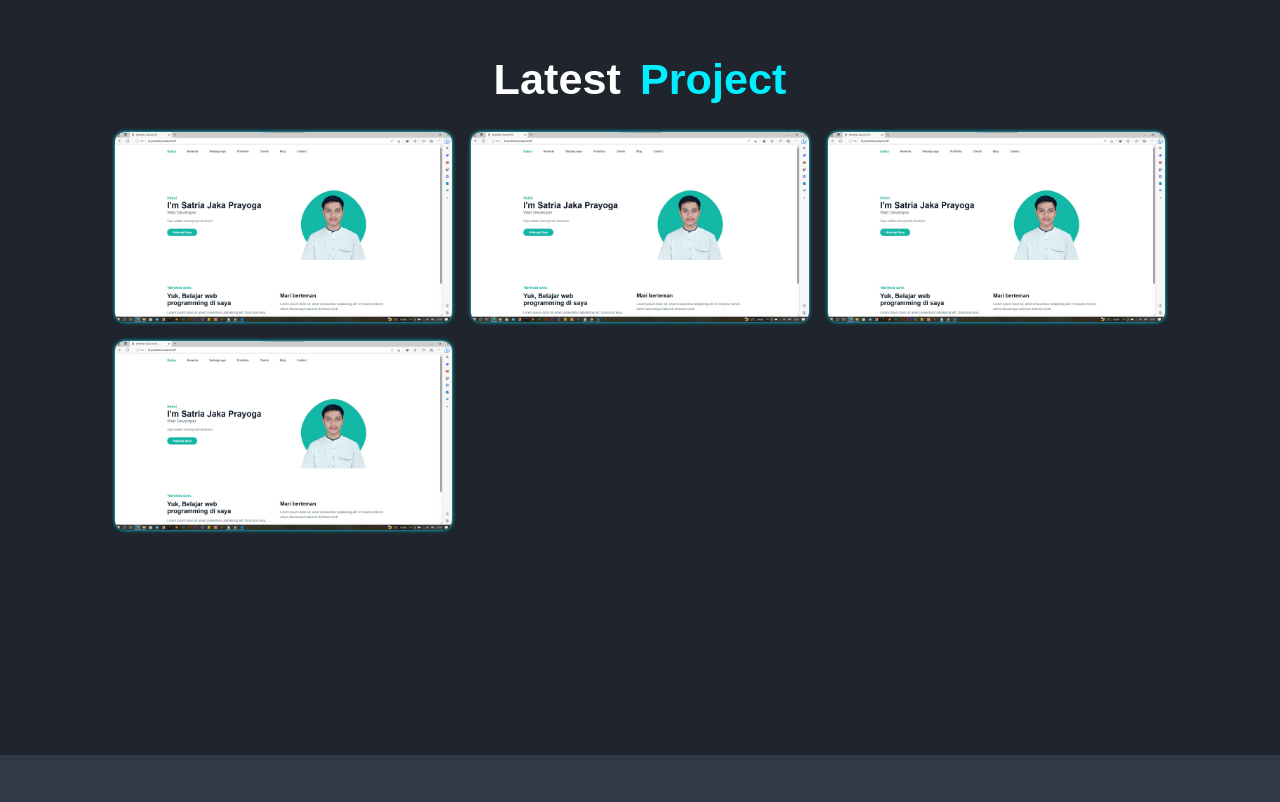
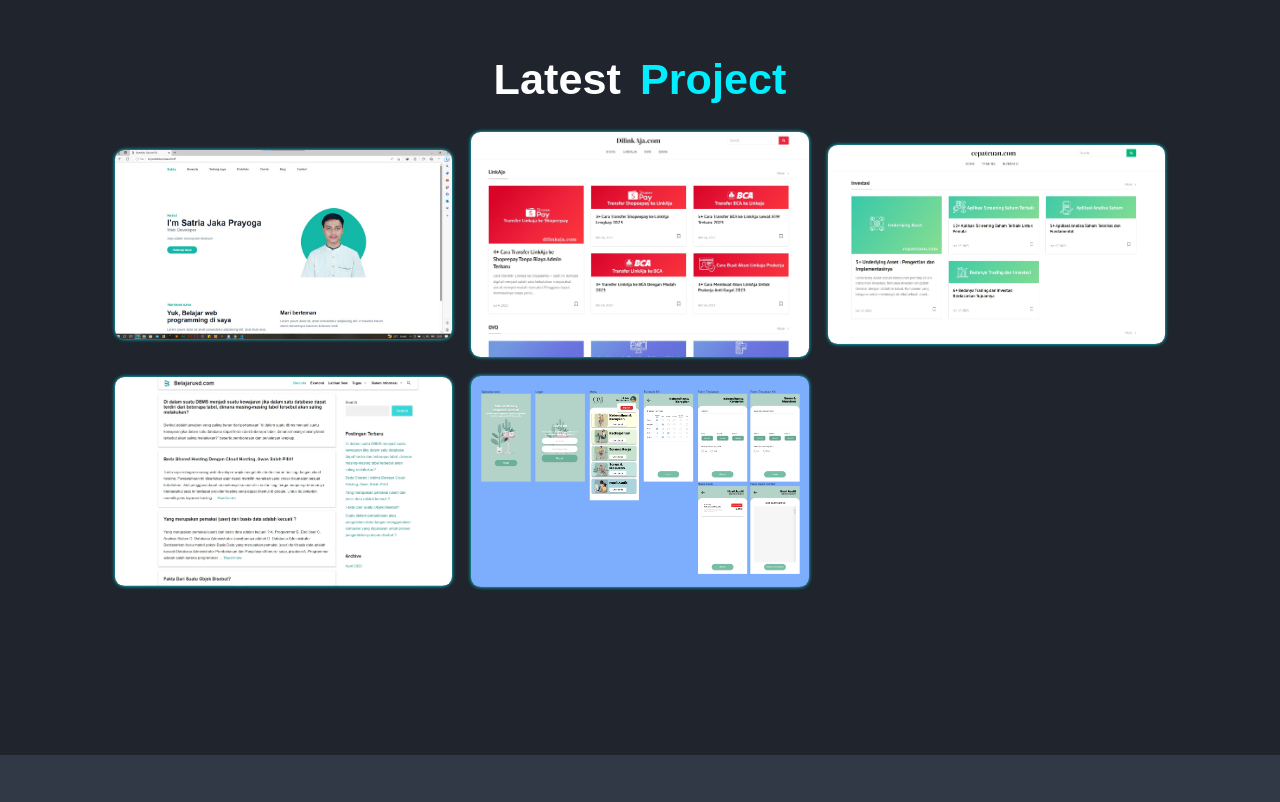
Before and after one commit to Satriajakaprayoga/tailwind-portofolio, a website: page index.html in a window 1280 px wide. Shown: the part 2660-3462 px from the top of the page. Drawn offline with nearby package versions, Linux system fonts and the light colour scheme.

Commit message:
Update index.html

```diff
--- a/index.html
+++ b/index.html
@@ -41,23 +41,23 @@
                         <p class="mt-2">Welcome to my portfolio website! I am a versatile professional, proficient in frontend development, video editing, blogging, and YouTube content creation. With a strong command of HTML, CSS, and JavaScript, I craft visually appealing websites, while also showcasing my creativity through engaging videos and insightful blog posts."</p>
                     </div>
                     <div class="flex items-center my-5">
-                        <a href="#" class="inline-flex justify-center items-center w-10 h-10 icon-sosmed rounded-full transition duration-300 ease-in-out">
+                        <a href="https://web.facebook.com/satria.zombieboy" class="inline-flex justify-center items-center w-10 h-10 icon-sosmed rounded-full transition duration-300 ease-in-out">
                             <svg xmlns="http://www.w3.org/2000/svg" width="24" viewBox="0 0 24 24" class="fill-current"><path d="M13.397 20.997v-8.196h2.765l.411-3.209h-3.176V7.548c0-.926.258-1.56 1.587-1.56h1.684V3.127A22.336 22.336 0 0 0 14.201 3c-2.444 0-4.122 1.492-4.122 4.231v2.355H7.332v3.209h2.753v8.202h3.312z"></path>
                             </svg>
                         </a>
-                        <a href="#" class="inline-flex justify-center items-center w-10 h-10 icon-sosmed rounded-full transition duration-300 ease-in-out">
+                        <a href="https://twitter.com/satriamaulidiah" class="inline-flex justify-center items-center w-10 h-10 icon-sosmed rounded-full transition duration-300 ease-in-out">
                             <svg xmlns="http://www.w3.org/2000/svg" width="24" viewBox="0 0 24 24" class="fill-current"><path d="M19.633 7.997c.013.175.013.349.013.523 0 5.325-4.053 11.461-11.46 11.461-2.282 0-4.402-.661-6.186-1.809.324.037.636.05.973.05a8.07 8.07 0 0 0 5.001-1.721 4.036 4.036 0 0 1-3.767-2.793c.249.037.499.062.761.062.361 0 .724-.05 1.061-.137a4.027 4.027 0 0 1-3.23-3.953v-.05c.537.299 1.16.486 1.82.511a4.022 4.022 0 0 1-1.796-3.354c0-.748.199-1.434.548-2.032a11.457 11.457 0 0 0 8.306 4.215c-.062-.3-.1-.611-.1-.923a4.026 4.026 0 0 1 4.028-4.028c1.16 0 2.207.486 2.943 1.272a7.957 7.957 0 0 0 2.556-.973 4.02 4.02 0 0 1-1.771 2.22 8.073 8.073 0 0 0 2.319-.624 8.645 8.645 0 0 1-2.019 2.083z"></path>
                             </svg>
                         </a>
-                        <a href="#" class="inline-flex justify-center items-center w-10 h-10 icon-sosmed rounded-full transition duration-300 ease-in-out">
+                        <a href="https://www.instagram.com/satriaa.rh/" class="inline-flex justify-center items-center w-10 h-10 icon-sosmed rounded-full transition duration-300 ease-in-out">
                             <svg xmlns="http://www.w3.org/2000/svg" width="24" height="24" viewBox="0 0 24 24" class="fill-current"><path d="M11.999 7.377a4.623 4.623 0 1 0 0 9.248 4.623 4.623 0 0 0 0-9.248zm0 7.627a3.004 3.004 0 1 1 0-6.008 3.004 3.004 0 0 1 0 6.008z"></path><circle cx="16.806" cy="7.207" r="1.078"></circle><path d="M20.533 6.111A4.605 4.605 0 0 0 17.9 3.479a6.606 6.606 0 0 0-2.186-.42c-.963-.042-1.268-.054-3.71-.054s-2.755 0-3.71.054a6.554 6.554 0 0 0-2.184.42 4.6 4.6 0 0 0-2.633 2.632 6.585 6.585 0 0 0-.419 2.186c-.043.962-.056 1.267-.056 3.71 0 2.442 0 2.753.056 3.71.015.748.156 1.486.419 2.187a4.61 4.61 0 0 0 2.634 2.632 6.584 6.584 0 0 0 2.185.45c.963.042 1.268.055 3.71.055s2.755 0 3.71-.055a6.615 6.615 0 0 0 2.186-.419 4.613 4.613 0 0 0 2.633-2.633c.263-.7.404-1.438.419-2.186.043-.962.056-1.267.056-3.71s0-2.753-.056-3.71a6.581 6.581 0 0 0-.421-2.217zm-1.218 9.532a5.043 5.043 0 0 1-.311 1.688 2.987 2.987 0 0 1-1.712 1.711 4.985 4.985 0 0 1-1.67.311c-.95.044-1.218.055-3.654.055-2.438 0-2.687 0-3.655-.055a4.96 4.96 0 0 1-1.669-.311 2.985 2.985 0 0 1-1.719-1.711 5.08 5.08 0 0 1-.311-1.669c-.043-.95-.053-1.218-.053-3.654 0-2.437 0-2.686.053-3.655a5.038 5.038 0 0 1 .311-1.687c.305-.789.93-1.41 1.719-1.712a5.01 5.01 0 0 1 1.669-.311c.951-.043 1.218-.055 3.655-.055s2.687 0 3.654.055a4.96 4.96 0 0 1 1.67.311 2.991 2.991 0 0 1 1.712 1.712 5.08 5.08 0 0 1 .311 1.669c.043.951.054 1.218.054 3.655 0 2.436 0 2.698-.043 3.654h-.011z"></path></svg>
                         </a>
-                        <a href="#" class="inline-flex justify-center items-center w-10 h-10 icon-sosmed rounded-full transition duration-300 ease-in-out">
+                        <a href="https://www.linkedin.com/in/satria-jaka-prayoga/" class="inline-flex justify-center items-center w-10 h-10 icon-sosmed rounded-full transition duration-300 ease-in-out">
                             <svg xmlns="http://www.w3.org/2000/svg" width="24" viewBox="0 0 24 24" class="fill-current"><circle cx="4.983" cy="5.009" r="2.188"></circle><path d="M9.237 8.855v12.139h3.769v-6.003c0-1.584.298-3.118 2.262-3.118 1.937 0 1.961 1.811 1.961 3.218v5.904H21v-6.657c0-3.27-.704-5.783-4.526-5.783-1.835 0-3.065 1.007-3.568 1.96h-.051v-1.66H9.237zm-6.142 0H6.87v12.139H3.095z"></path></svg>
                         </a>
                     </div>
                     <div class="mt-6">
-                        <a href="#" class="bg-mainColor rounded-3xl shadow-xl shadow-cyan-500/40 px-10 py-2 font-semibold transition duration-700 ease-in-out hover:shadow-none">Call Me</a>
+                        <a href="https://wa.me/6285784622211" class="bg-mainColor rounded-3xl shadow-xl shadow-cyan-500/40 px-10 py-2 font-semibold transition duration-700 ease-in-out hover:shadow-none">Call Me</a>
                     </div>
                 </div>
                 <div class="md:w-1/2">
@@ -142,9 +142,9 @@
             <div class="bgGradiasi1 max-w-[524.812px] sm:mx-auto">
                 <img src="dist/img/portofolio.jpg" alt="web-design" class="w-full transition ease-linear">
                 <div class="bgGradiasi">
-                    <h4 class="text-2xl font-bold sm:text-3xl md:text-2xl">Web Design</h4>
-                    <p class="text-xs my-1 p-1 text-black bg-white bg-opacity-50 rounded-md sm:text-sm sm:mx-6 md:text-xs md:mx-0">Lorem ipsum dolor sit, amet consectetur adipisicing elit. At ex optio ad quidem! Accusantium assumenda consequuntur atque animi praesentium rem recusandae distinctio enim.</p>
-                    <a href="#" class="inline-flex justify-center items-center w-6 h-6 bg-white rounded-full sm:w-10 sm:h-10 sm:mt-4 md:w-6 md:h-6 md:mt-0">
+                    <h4 class="text-2xl font-bold sm:text-3xl md:text-2xl">First Portofolio</h4>
+                    <p class="text-xs my-1 p-1 text-black bg-white bg-opacity-50 rounded-md sm:text-sm sm:mx-6 md:text-xs md:mx-0">This is my first portofolio by using tailwind framework, here you can see a significant difference in terms of appearence and animation</p>
+                    <a href="https://github.com/Satriajakaprayoga/tailwind-portofolio-awal" class="inline-flex justify-center items-center w-6 h-6 bg-white rounded-full sm:w-10 sm:h-10 sm:mt-4 md:w-6 md:h-6 md:mt-0">
                         <i class="bg-white rounded-full flex justify-center">
                             <svg xmlns="http://www.w3.org/2000/svg" width="16" viewBox="0 0 24 24" style="fill: rgb(0, 0, 0);"><path d="m13 3 3.293 3.293-7 7 1.414 1.414 7-7L21 11V3z"></path><path d="M19 19H5V5h7l-2-2H5c-1.103 0-2 .897-2 2v14c0 1.103.897 2 2 2h14c1.103 0 2-.897 2-2v-5l-2-2v7z"></path></svg>
                         </i>
@@ -152,11 +152,11 @@
                 </div>
             </div>
             <div class="bgGradiasi1 max-w-[524.812px] sm:mx-auto">
-                <img src="dist/img/portofolio.jpg" alt="web-design" class="w-full transition ease-linear">
+                <img src="dist/img/portofolio-2.jpg" alt="web-design" class="w-full transition ease-linear">
                 <div class="bgGradiasi">
-                    <h4 class="text-2xl font-bold sm:text-3xl md:text-2xl">Web Design</h4>
-                    <p class="text-xs my-1 p-1 text-black bg-white bg-opacity-50 rounded-md sm:text-sm sm:mx-6 md:text-xs md:mx-0">Lorem ipsum dolor sit, amet consectetur adipisicing elit. At ex optio ad quidem! Accusantium assumenda consequuntur atque animi praesentium rem recusandae distinctio enim.</p>
-                    <a href="#" class="inline-flex justify-center items-center w-6 h-6 bg-white rounded-full sm:w-10 sm:h-10 sm:mt-4 md:w-6 md:h-6 md:mt-0">
+                    <h4 class="text-2xl font-bold sm:text-3xl md:text-2xl">Blogger</h4>
+                    <p class="text-xs my-1 p-1 text-black bg-white bg-opacity-50 rounded-md sm:text-sm sm:mx-6 md:text-xs md:mx-0">This is a blog post that i'm still working on, this site has hundreads of articles about digital wallets. I made it by using wordpress and sure this site SEO Friendly</p>
+                    <a href="https://www.dilinkaja.com" class="inline-flex justify-center items-center w-6 h-6 bg-white rounded-full sm:w-10 sm:h-10 sm:mt-4 md:w-6 md:h-6 md:mt-0">
                         <i class="bg-white rounded-full flex justify-center">
                             <svg xmlns="http://www.w3.org/2000/svg" width="16" viewBox="0 0 24 24" style="fill: rgb(0, 0, 0);"><path d="m13 3 3.293 3.293-7 7 1.414 1.414 7-7L21 11V3z"></path><path d="M19 19H5V5h7l-2-2H5c-1.103 0-2 .897-2 2v14c0 1.103.897 2 2 2h14c1.103 0 2-.897 2-2v-5l-2-2v7z"></path></svg>
                         </i>
@@ -164,11 +164,11 @@
                 </div>
             </div>
             <div class="bgGradiasi1 max-w-[524.812px] sm:mx-auto">
-                <img src="dist/img/portofolio.jpg" alt="web-design" class="w-full transition ease-linear">
+                <img src="dist/img/portofolio-3.jpg" alt="web-design" class="w-full transition ease-linear">
                 <div class="bgGradiasi">
-                    <h4 class="text-2xl font-bold sm:text-3xl md:text-2xl">Web Design</h4>
-                    <p class="text-xs my-1 p-1 text-black bg-white bg-opacity-50 rounded-md sm:text-sm sm:mx-6 md:text-xs md:mx-0">Lorem ipsum dolor sit, amet consectetur adipisicing elit. At ex optio ad quidem! Accusantium assumenda consequuntur atque animi praesentium rem recusandae distinctio enim.</p>
-                    <a href="#" class="inline-flex justify-center items-center w-6 h-6 bg-white rounded-full sm:w-10 sm:h-10 sm:mt-4 md:w-6 md:h-6 md:mt-0">
+                    <h4 class="text-2xl font-bold sm:text-3xl md:text-2xl">Blogger</h4>
+                    <p class="text-xs my-1 p-1 text-black bg-white bg-opacity-50 rounded-md sm:text-sm sm:mx-6 md:text-xs md:mx-0">This is a my second blog post, this site has dozens of articles about bussines and stock. Come visit to get more information and tricks  I made it by using wordpress and sure this site SEO Friendly</p>
+                    <a href="https://www.cepatcuan.com" class="inline-flex justify-center items-center w-6 h-6 bg-white rounded-full sm:w-10 sm:h-10 sm:mt-4 md:w-6 md:h-6 md:mt-0">
                         <i class="bg-white rounded-full flex justify-center">
                             <svg xmlns="http://www.w3.org/2000/svg" width="16" viewBox="0 0 24 24" style="fill: rgb(0, 0, 0);"><path d="m13 3 3.293 3.293-7 7 1.414 1.414 7-7L21 11V3z"></path><path d="M19 19H5V5h7l-2-2H5c-1.103 0-2 .897-2 2v14c0 1.103.897 2 2 2h14c1.103 0 2-.897 2-2v-5l-2-2v7z"></path></svg>
                         </i>
@@ -176,11 +176,23 @@
                 </div>
             </div>
             <div class="bgGradiasi1 max-w-[524.812px] sm:mx-auto">
-                <img src="dist/img/portofolio.jpg" alt="web-design" class="w-full transition ease-linear">
+                <img src="dist/img/portofolio-4.jpg" alt="web-design" class="w-full transition ease-linear">
                 <div class="bgGradiasi">
-                    <h4 class="text-2xl font-bold sm:text-3xl md:text-2xl">Web Design</h4>
-                    <p class="text-xs my-1 p-1 text-black bg-white bg-opacity-50 rounded-md sm:text-sm sm:mx-6 md:text-xs md:mx-0">Lorem ipsum dolor sit, amet consectetur adipisicing elit. At ex optio ad quidem! Accusantium assumenda consequuntur atque animi praesentium rem recusandae distinctio enim.</p>
-                    <a href="#" class="inline-flex justify-center items-center w-6 h-6 bg-white rounded-full sm:w-10 sm:h-10 sm:mt-4 md:w-6 md:h-6 md:mt-0">
+                    <h4 class="text-2xl font-bold sm:text-3xl md:text-2xl">Blogger</h4>
+                    <p class="text-xs my-1 p-1 text-black bg-white bg-opacity-50 rounded-md sm:text-sm sm:mx-6 md:text-xs md:mx-0">This is a my third blog post, this site has thousands of articles about dedications and educational  I made it by using wordpress and sure this site SEO Friendly</p>
+                    <a href="https://www.belajarusd.com" class="inline-flex justify-center items-center w-6 h-6 bg-white rounded-full sm:w-10 sm:h-10 sm:mt-4 md:w-6 md:h-6 md:mt-0">
+                        <i class="bg-white rounded-full flex justify-center">
+                            <svg xmlns="http://www.w3.org/2000/svg" width="16" viewBox="0 0 24 24" style="fill: rgb(0, 0, 0);"><path d="m13 3 3.293 3.293-7 7 1.414 1.414 7-7L21 11V3z"></path><path d="M19 19H5V5h7l-2-2H5c-1.103 0-2 .897-2 2v14c0 1.103.897 2 2 2h14c1.103 0 2-.897 2-2v-5l-2-2v7z"></path></svg>
+                        </i>
+                    </a>
+                </div>
+            </div>
+            <div class="bgGradiasi1 max-w-[524.812px] sm:mx-auto">
+                <img src="dist/img/portofolio-5.jpg" alt="web-design" class="w-full transition ease-linear">
+                <div class="bgGradiasi">
+                    <h4 class="text-2xl font-bold sm:text-3xl md:text-2xl">App 5R</h4>
+                    <p class="text-xs my-1 p-1 text-black bg-white bg-opacity-50 rounded-md sm:text-sm sm:mx-6 md:text-xs md:mx-0">This application I made for company audit activities related to situational employees and rooms. For backend I using PHP vanila and frontend using html, css, javascript.</p>
+                    <a href="https://github.com/Satriajakaprayoga/app5r" class="inline-flex justify-center items-center w-6 h-6 bg-white rounded-full sm:w-10 sm:h-10 sm:mt-4 md:w-6 md:h-6 md:mt-0">
                         <i class="bg-white rounded-full flex justify-center">
                             <svg xmlns="http://www.w3.org/2000/svg" width="16" viewBox="0 0 24 24" style="fill: rgb(0, 0, 0);"><path d="m13 3 3.293 3.293-7 7 1.414 1.414 7-7L21 11V3z"></path><path d="M19 19H5V5h7l-2-2H5c-1.103 0-2 .897-2 2v14c0 1.103.897 2 2 2h14c1.103 0 2-.897 2-2v-5l-2-2v7z"></path></svg>
                         </i>
```
